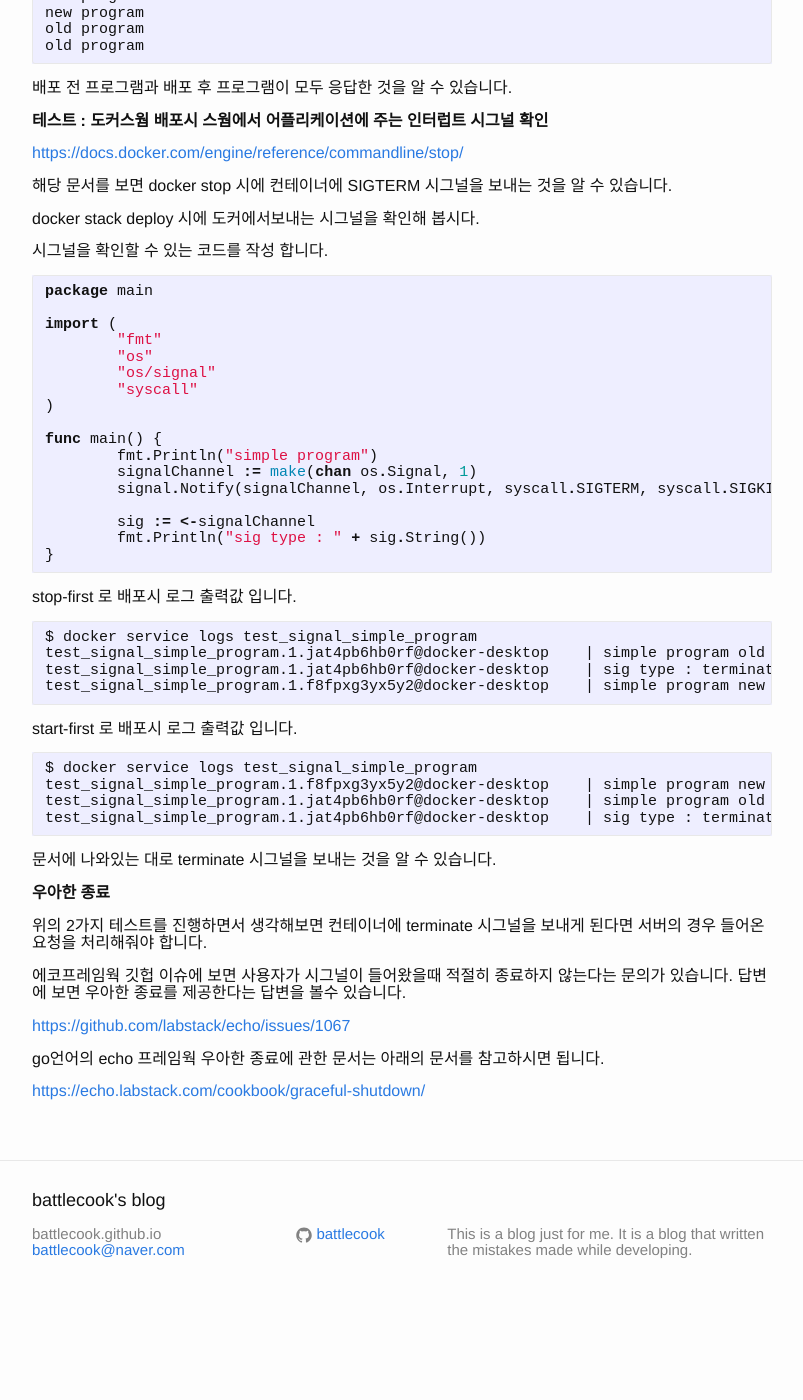
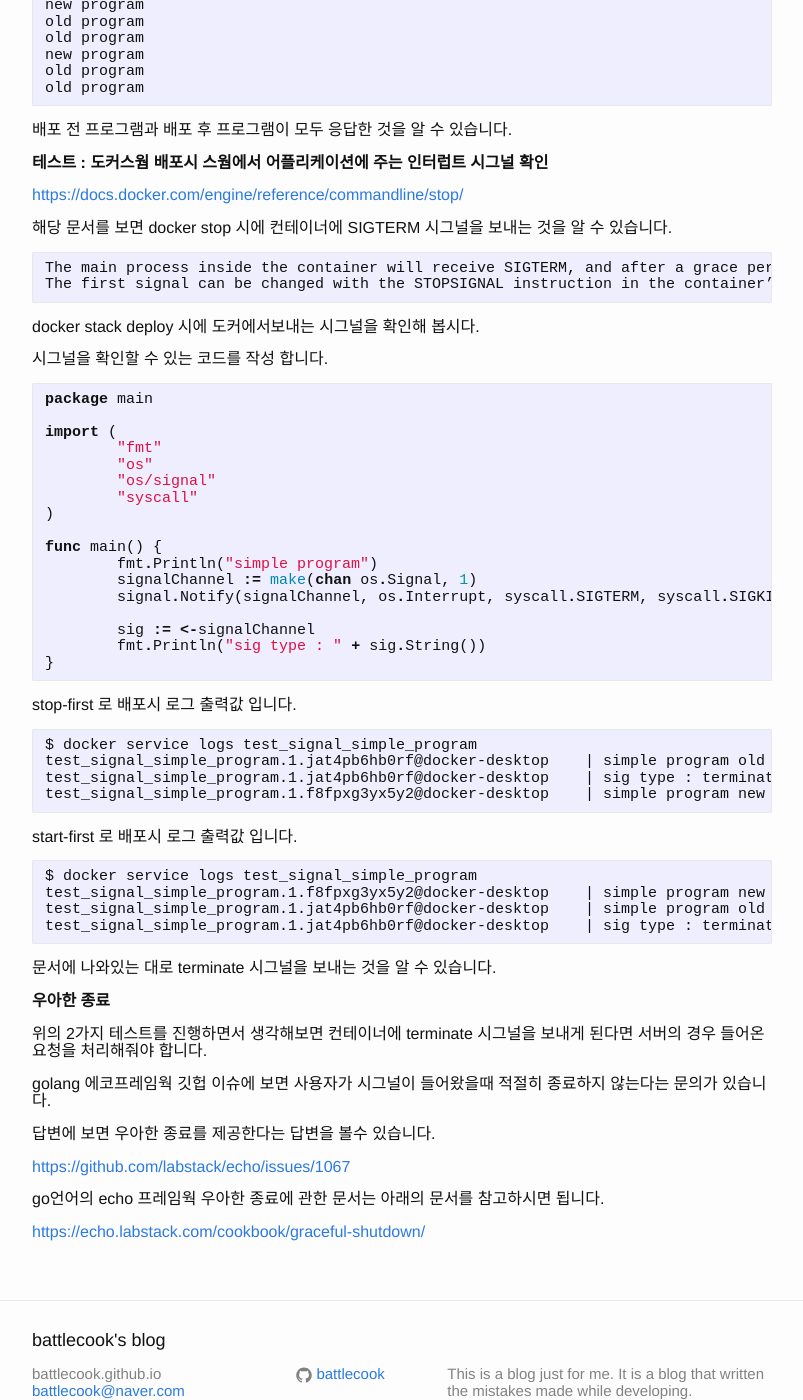
Before and after one commit to battlecook/battlecook.github.io, a Jekyll site: the page built from _posts/2021-06-05-stop-first-and-start-first-test-in-docker-swarm-deploy.md, in a window 1280 px wide and 1400 px high, scrolled down 3995 px. Shown: the whole window, without its empty margins (238-1041 px from the left). Built offline with Jekyll 4.4.1, drawn with Linux system fonts in a browser that asks for light colours; comment, search, counter and statistics services are not loaded; before the commit the page ends 5314 px from its top, so only the background shows below that; some of the changed text lies outside the part shown.

Commit message:
내용 추가

````diff
--- a/_posts/2021-06-05-stop-first-and-start-first-test-in-docker-swarm-deploy.md
+++ b/_posts/2021-06-05-stop-first-and-start-first-test-in-docker-swarm-deploy.md
@@ -250,12 +250,16 @@
 
 배포 전 프로그램과 배포 후 프로그램이 모두 응답한 것을 알 수 있습니다.
 
-**테스트  : 도커스웜 배포시 스웜에서 어플리케이션에 주는 인터럽트 시그널 확인**
+**테스트 : 도커스웜 배포시 스웜에서 어플리케이션에 주는 인터럽트 시그널 확인**
 
 [https://docs.docker.com/engine/reference/commandline/stop/](https://docs.docker.com/engine/reference/commandline/stop/)
 
 해당 문서를 보면 docker stop 시에 컨테이너에 SIGTERM 시그널을 보내는 것을 알 수 있습니다.
 
+```text
+The main process inside the container will receive SIGTERM, and after a grace period, SIGKILL.
+The first signal can be changed with the STOPSIGNAL instruction in the container’s Dockerfile, or the --stop-signal option to docker run.
+```
 docker stack deploy 시에 도커에서보내는 시그널을 확인해 봅시다.
 
 시그널을 확인할 수 있는 코드를 작성 합니다.
@@ -304,7 +308,9 @@
 
 위의 2가지 테스트를 진행하면서 생각해보면 컨테이너에 terminate 시그널을 보내게 된다면 서버의 경우 들어온 요청을 처리해줘야 합니다.
 
-에코프레임웍 깃헙 이슈에 보면 사용자가 시그널이 들어왔을때 적절히 종료하지 않는다는 문의가 있습니다. 답변에 보면 우아한 종료를 제공한다는 답변을 볼수 있습니다.
+golang 에코프레임웍 깃헙 이슈에 보면 사용자가 시그널이 들어왔을때 적절히 종료하지 않는다는 문의가 있습니다.
+
+답변에 보면 우아한 종료를 제공한다는 답변을 볼수 있습니다.
 
 [https://github.com/labstack/echo/issues/1067](https://github.com/labstack/echo/issues/1067)
 
````
Also changed, not shown: other parts of _posts/2021-06-05-stop-first-and-start-first-test-in-docker-swarm-deploy.md (+1 -1 lines).
